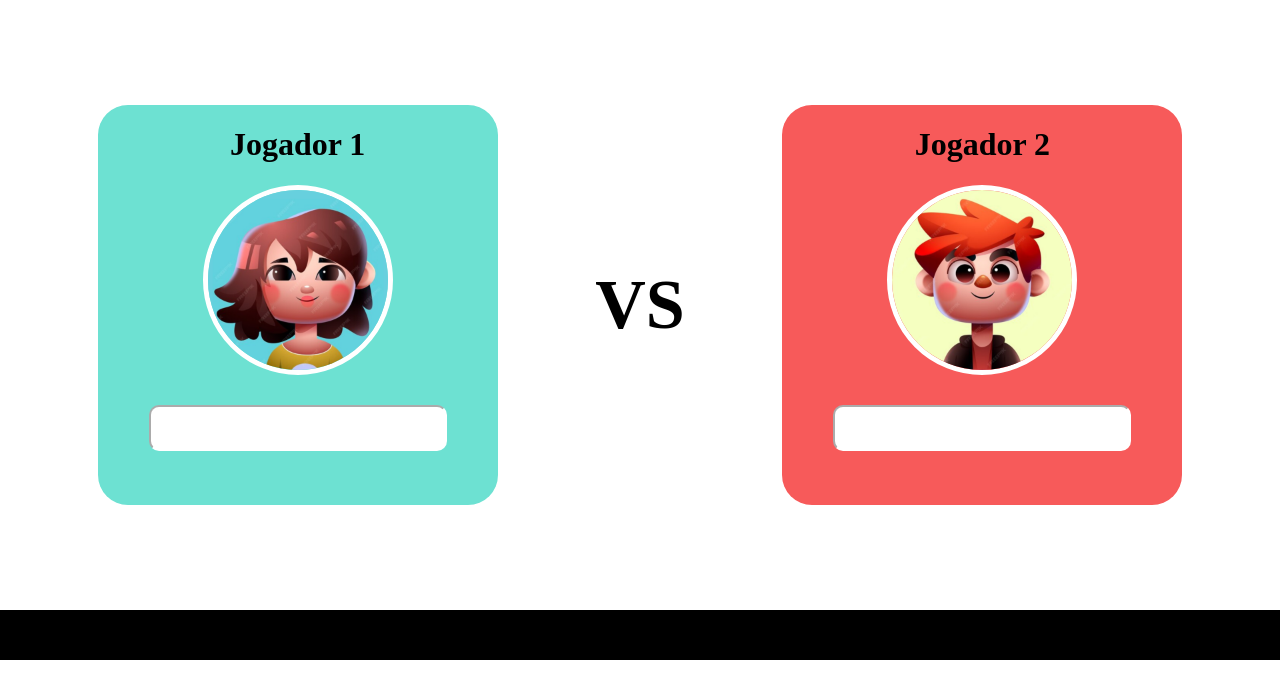
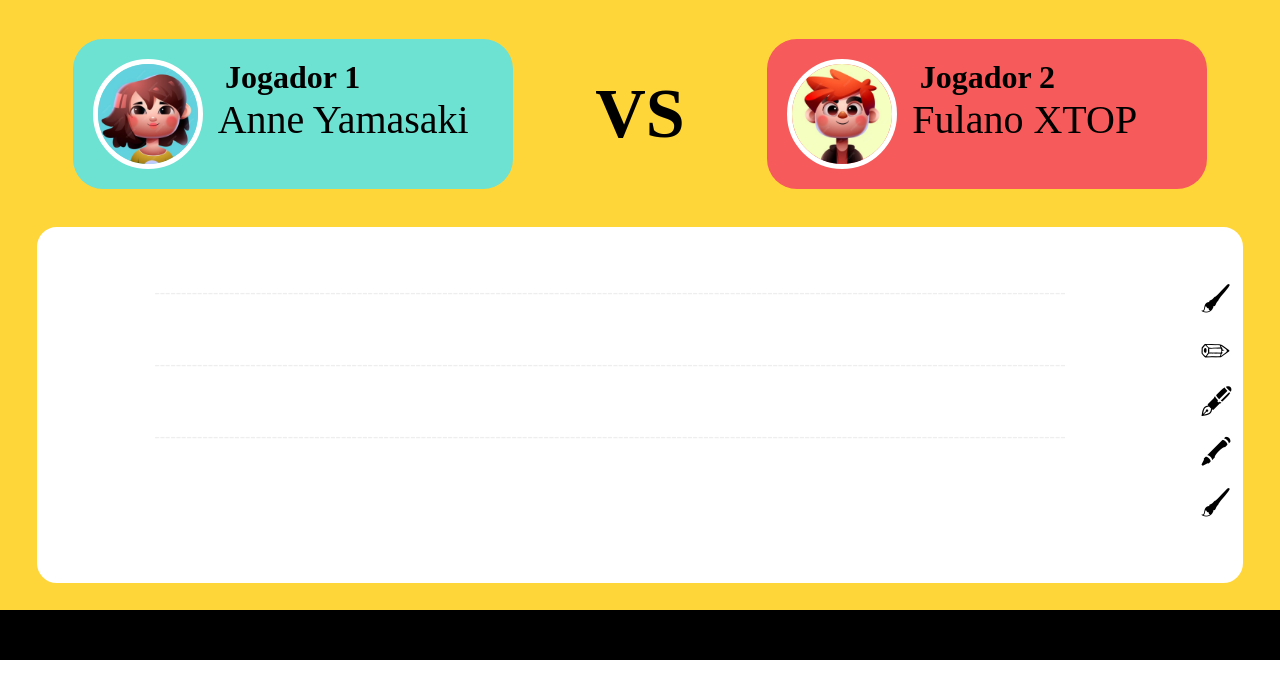
Before and after one commit to F-Shouter/Projeto-Individual-SPTech, a plain HTML site: page page/jogo.html in a window 1280 px wide. Drawn offline with Linux system fonts and the light colour scheme; a web font is replaced by a local one.

Commit message:
finalizações do site

```diff
--- a/page/jogo.html
+++ b/page/jogo.html
@@ -10,23 +10,43 @@
   <body>
 
     <div class="conteudo">
+
+      <div class="jogadores">
           <div class="container">
-        <h1 style="color: black">Jogador 1</h1>
+
             <div class="avatar">
               <img src="/image/1.png" alt="" />
             </div>
-        <input type="text" />
+            <div class="nome">
+                <h1 style="color: black">Jogador 1</h1>
+                <span>Anne Yamasaki</span>
             </div>
+          </div>
+          <div><h1 style="font-size: 70px">VS</h1></div>
+          <div class="container" style="background-color: #f75a5a">
 
-      <div><h1 style="font-size: 70px">VS</h1></div>
-
-      <div class="container" style="background-color: #f75a5a">
-        <h1 style="color: black">Jogador 2</h1>
             <div class="avatar">
               <img src="/image/4.png" alt="" />
             </div>
-        <input type="text" />
+            <div class="nome">
+                <h1 style="color: black">Jogador 2</h1>
+                <span>Fulano XTOP</span>
             </div>
+          </div>
+      </div>
+
+      <div class="espaço">
+        <div class="linhas">
+            <br><br><br>
+            ---------------------------------------------------------------------------------------------------------------------------------------------------------------------------
+            <br><br><br><br>
+            ---------------------------------------------------------------------------------------------------------------------------------------------------------------------------
+            <br><br><br><br>
+            ---------------------------------------------------------------------------------------------------------------------------------------------------------------------------
+        </div>
+        <div class="pincel">🖌✏🖋🖍🖌</div>
+      </div>
+
     </div>
     <div class="rodape"></div>
   </body>
--- a/style/cadastro.css
+++ b/style/cadastro.css
@@ -31,4 +31,6 @@ img {
   border-radius: 10px;
   border-color: #ffffff;
   margin-bottom: 30px;
+  font-size: 30px;
+  text-align: center;
 }
--- a/style/jogo.css
+++ b/style/jogo.css
@@ -1,17 +1,21 @@
 img {
-    width: 180px;
-    height: 180px;
+    width: 100px;
+    height: 100px;
     border-radius: 50%;
     border: 5px solid #ffffff;
   }
   .conteudo {
-    display: flex;
-    justify-content: space-evenly;
-    align-items: center;
+    background-color: #FFD63A;
+  display: flex;
+  justify-content: space-evenly;
+  align-items: center;
+  flex-direction: column;
   }
   .container {
+    display: flex;
+    padding: 20px;
     width: 400px;
-    height: 400px;
+    height: 110px;
     background-color: #6de1d2;
     border-radius: 30px;
     text-align: center;
@@ -31,3 +35,38 @@ img {
     border-color: #ffffff;
     margin: 30px;
   }
+  .nome h1 {
+    margin: 0;
+    width: 180px;
+  }
+  .nome span {
+    color: black;
+    font-size: 40px;
+    margin: 15px;
+  }
+  .jogadores {
+    width: 1300px;
+    display: flex;
+    justify-content: space-evenly;
+    align-items: center;
+  }
+  .espaço {
+    width: 1200px;
+    height: 350px;
+    border: solid rgb(255, 255, 255) 3px;
+    border-radius: 20px;
+    background-color: white;
+    display: flex;
+
+  }
+  .linhas {
+    width: 1200px;
+    text-align: center;
+    color: rgba(206, 206, 206, 0.336);
+  }
+  .pincel {
+    margin: 20px;
+    align-self: center;
+    width: 20px;
+    font-size: 30px;
+  }
```
Also changed, not shown: page/pesquisa.html (+8 -4 lines). Lines whose indentation alone changed are shown as unchanged.
